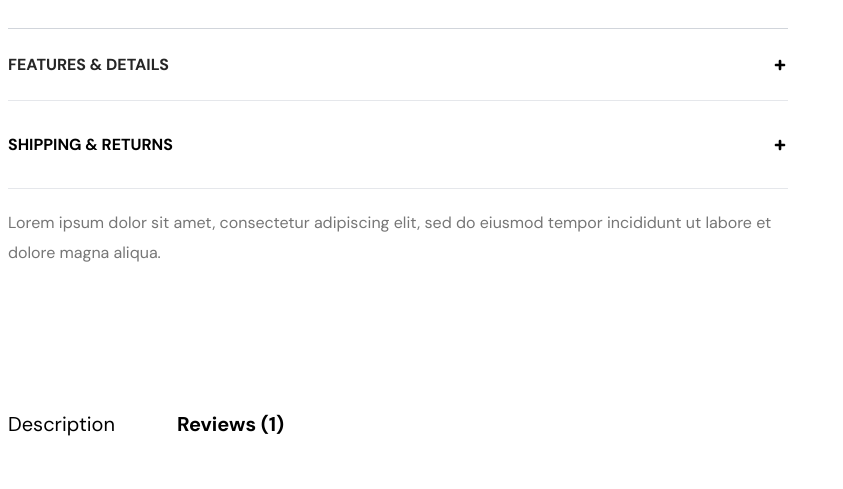
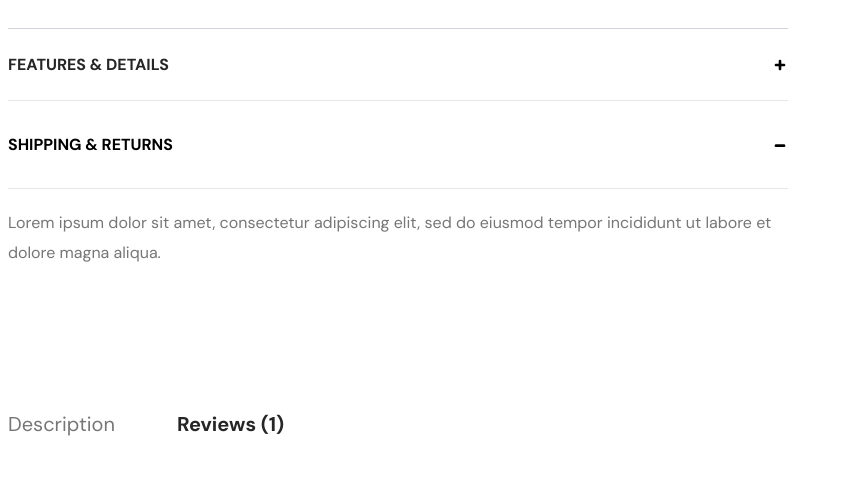
Before and after one commit to Hridoy2024/OREBI-E-Commerce-Website, a React (Vite) app: page /product/1 in a window 1280 px wide. Shown: the part 1041-1530 px from the top of the page, without its empty margins (0-843 px from the left). Built offline with nearby package versions, Linux system fonts and the light colour scheme; no server answers; the HTML template or start-up script is replaced by a standard one.

Commit message:
cart page done

```diff
--- a/src/Components/Header.jsx
+++ b/src/Components/Header.jsx
@@ -18,6 +18,7 @@ import { productsReducer } from "../slices/ProductsSlice";
 import { Link } from "react-router-dom";
 
 const Header = () => {
+  const [price, setPrice] = useState(0);
   const cartData = useSelector((state) => state.cart.cartArray);
   const dispatch = useDispatch();
   const navigate = useNavigate();
@@ -43,6 +44,26 @@ const Header = () => {
 
     fetchData();
   }, []);
+
+  const calculateTotal = () => {
+    let p = 0;
+
+    cartData.map(
+      (cItem) =>
+        (p =
+          p +
+          Math.round(
+            (cItem.price - (cItem.price * cItem.discountPercentage) / 100) *
+              cItem.qun
+          ))
+    );
+
+    setPrice(p);
+  };
+
+  useEffect(() => {
+    calculateTotal();
+  });
 
   const handleSearch = (e) => {
     if (e.target.value == "") {
@@ -255,7 +276,7 @@ const Header = () => {
                   <div className="p-5">
                     <p className="font-dm font-normal text-[16px] leading-[23px] text-secondary  ">
                       Subtotal:{" "}
-                      <span className="font-bold text-primary ">$44.00</span>
+                      <span className="font-bold text-primary ">${price}</span>
                     </p>
 
                     <Flex className={`justify-between mt-3 `}>
--- a/src/Pages/Cart.jsx
+++ b/src/Pages/Cart.jsx
@@ -1,4 +1,4 @@
-import React from "react";
+import React, { useEffect, useState } from "react";
 import Container from "../Components/Container";
 import Breadcums from "../Components/Breadcums";
 import Flex from "../Components/Flex";
@@ -9,9 +9,9 @@ import { productRemove, updateQuantity } from "../slices/CartSlice";
 import { RiH1 } from "react-icons/ri";
 
 const Cart = ({ title }) => {
+  const [price, setPrice] = useState(0);
   const cartData = useSelector((state) => state.cart.cartArray);
   const dispatch = useDispatch();
-  // console.log(cartData);
 
   const quantity = (index, num) => {
     dispatch(updateQuantity({ i: index, num }));
@@ -19,8 +19,27 @@ const Cart = ({ title }) => {
 
   const removeProduct = (item) => {
     dispatch(productRemove(item.id));
-    // console.log(item);
   };
+
+  const calculateTotal = () => {
+    let p = 0;
+
+    cartData.map(
+      (cItem) =>
+        (p =
+          p +
+          Math.round(
+            (cItem.price - (cItem.price * cItem.discountPercentage) / 100) *
+              cItem.qun
+          ))
+    );
+
+    setPrice(p);
+  };
+
+  useEffect(() => {
+    calculateTotal();
+  });
   return (
     <section className="mt-[124px]">
       <Container>
@@ -117,11 +136,11 @@ const Cart = ({ title }) => {
                 </div>
               </Flex>
             ))
-          ) :
+          ) : (
             <h1 className="font-dm font-bold text-3xl text-center text-green-500 py-5">
               Cart is Empty
             </h1>
-          }
+          )}
 
           {/* cart main end */}
 
@@ -168,7 +187,7 @@ const Cart = ({ title }) => {
                 Subtotal
               </div>
               <div className="w-1/2 border-[1px] border-[#F0F0F0] p-5">
-                2294 $
+                {price} $
               </div>
             </Flex>
 
@@ -177,7 +196,7 @@ const Cart = ({ title }) => {
                 Total
               </div>
               <div className="w-1/2 border-[1px] border-[#F0F0F0] p-5">
-                2294 $
+                {price} $
               </div>
             </Flex>
 
--- a/src/Pages/Product.jsx
+++ b/src/Pages/Product.jsx
@@ -8,13 +8,15 @@ import Image from "../Components/Image";
 import { useParams } from "react-router-dom";
 import { Rate } from "antd";
 import StarRating from "../Components/StarRating";
-import { TiPlus } from "react-icons/ti";
+import { TiMinus, TiPlus } from "react-icons/ti";
 import { CartReducer } from "../slices/CartSlice";
 
 const Product = ({ title }) => {
   const dispatch = useDispatch();
   const [targetProduct, setTargetProduct] = useState({});
   const { productID } = useParams();
+  const [shipping, setShipping] = useState(true);
+  const [section, setSection] = useState("review");
 
   useEffect(() => {
     axios.get(`https://dummyjson.com/products/${productID}`).then((data) => {
@@ -22,7 +24,7 @@ const Product = ({ title }) => {
     });
   }, []);
 
-  const addTocart = (item ) => {
+  const addTocart = (item) => {
     dispatch(CartReducer({ ...item, qun: 1 }));
   };
 
@@ -37,7 +39,7 @@ const Product = ({ title }) => {
               ? targetProduct.images?.map((img) => (
                   <Image
                     className={`w-[780px] h-[780px] mb-10 object-cover `}
-                    src= {img}
+                    src={img}
                   />
                 ))
               : "Img"}
@@ -157,41 +159,58 @@ const Product = ({ title }) => {
               <TiPlus />
             </Flex>
 
+            <div>
               <Flex
                 className={`py-[30px] border-b-[1px] justify-between items-center `}
               >
                 <h2 className="font-dm font-bold text-[16px] leading-[27px]  ">
                   SHIPPING & RETURNS
                 </h2>
-
-              <TiPlus />
+                {shipping ? (
+                  <TiMinus onClick={() => setShipping(!shipping)} />
+                ) : (
+                  <TiPlus onClick={() => setShipping(!shipping)} />
+                )}
               </Flex>
 
               <Flex>
-              <div className="py-[19px]">
-                <p className="text-secondary font-dm text-[16px] font-normal leading-[30px]">
+                {shipping && (
+                  <p className=" py-[19px] text-secondary font-dm text-[16px] font-normal leading-[30px]">
                     Lorem ipsum dolor sit amet, consectetur adipiscing elit, sed
-                  do eiusmod tempor incididunt ut labore et dolore magna aliqua.
+                    do eiusmod tempor incididunt ut labore et dolore magna
+                    aliqua.
                   </p>
+                )}
+              </Flex>
             </div>
-            </Flex>
 
             <div className="mt-[123px]">
               <Flex className={` items-center gap-[62px]`}>
                 <h2
-                  className={` font-dm  text-[20px]  leading-[29px] cursor-pointer`}
+                  onClick={() => setSection("desc")}
+                  className={` font-dm  text-[20px] ${
+                    section == "desc"
+                      ? "text-primary font-bold"
+                      : "text-secondary font-normal"
+                  } leading-[29px] cursor-pointer`}
                 >
                   Description
                 </h2>
+
                 <h2
-                  className={` font-dm  text-[20px]
-                 leading-[29px] font-bold cursor-pointer`}
+                  onClick={() => setSection("review")}
+                  className={` font-dm  text-[20px] ${
+                    section == "review"
+                      ? "text-primary font-bold"
+                      : "text-secondary font-normal"
+                  } leading-[29px] cursor-pointer`}
                 >
                   Reviews (1)
                 </h2>
               </Flex>
 
               <div className="mt-[42px]">
+                {section == "review" ? (
                   <div>
                     <p className=" pb-4 border-b-[1px] border-solid font-dm font-normal text-[14px] leading-[30px] text-secondary">
                       1 review for Product
@@ -215,6 +234,19 @@ const Product = ({ title }) => {
 
                       <p className=" font-dm font-normal text-[16px] leading-[30px] text-secondary mt-[14px]">
                         Lorem Ipsum is simply dummy text of the printing and
+                        typesetting industry. Lorem Ipsum has been the
+                        industry's standard dummy text ever since the 1500s,
+                        when an unknown printer took a galley of type and
+                        scrambled it to make a type specimen book. It has
+                        survived not only five centuries, but also the leap into
+                        electronic typesetting, remaining essentially unchanged.
+                      </p>
+                    </div>
+                  </div>
+                ) : (
+                  <div>
+                    <p className=" font-dm font-normal text-[16px] leading-[30px] text-secondary mt-[14px]">
+                      Lorem Ipsum is simply dummy text of the printing and
                       typesetting industry. Lorem Ipsum has been the industry's
                       standard dummy text ever since the 1500s, when an unknown
                       printer took a galley of type and scrambled it to make a
@@ -223,7 +255,7 @@ const Product = ({ title }) => {
                       remaining essentially unchanged.
                     </p>
                   </div>
-                </div>
+                )}
 
                 <form action="" className="mt-[53px] mb-[341px]  ">
                   <h1 className="mb-12 font-dm font-bold text-[20px] text-primary">
```
Lines whose indentation alone changed are shown as unchanged.
